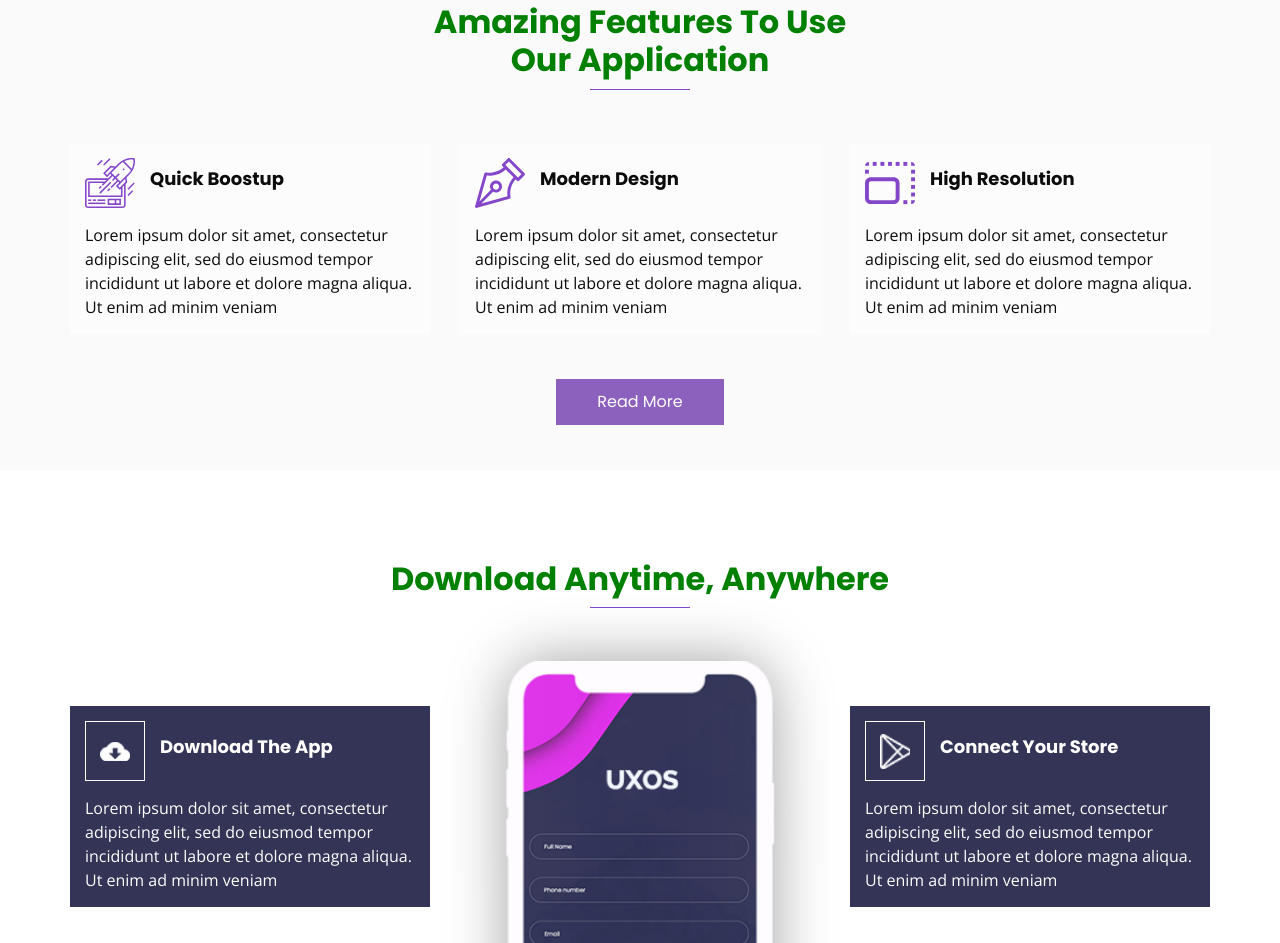
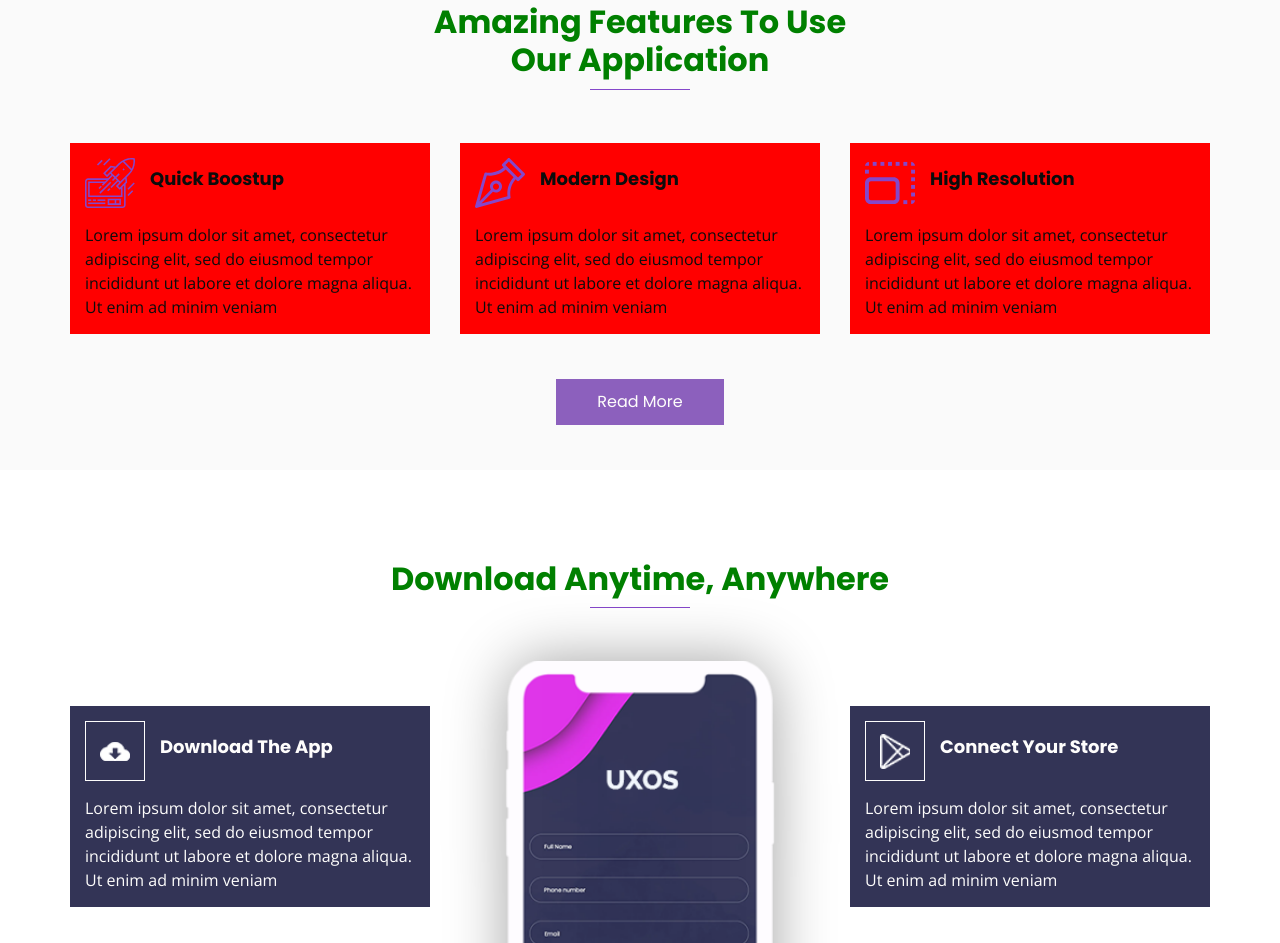
Before and after one commit to TesterMilena/courseGIT, a plain HTML site: page index.html in a window 1280 px wide. Shown: the part 932-1875 px from the top of the page. Drawn offline with nearby package versions, Linux system fonts and the light colour scheme.

```diff
--- a/css/style.css
+++ b/css/style.css
@@ -375,7 +375,7 @@
 }
 
 .feature_section .box {
-  background-color: #fcfcfd;
+  background-color: red;
   padding: 15px;
   margin: 45px 0;
 }
```
